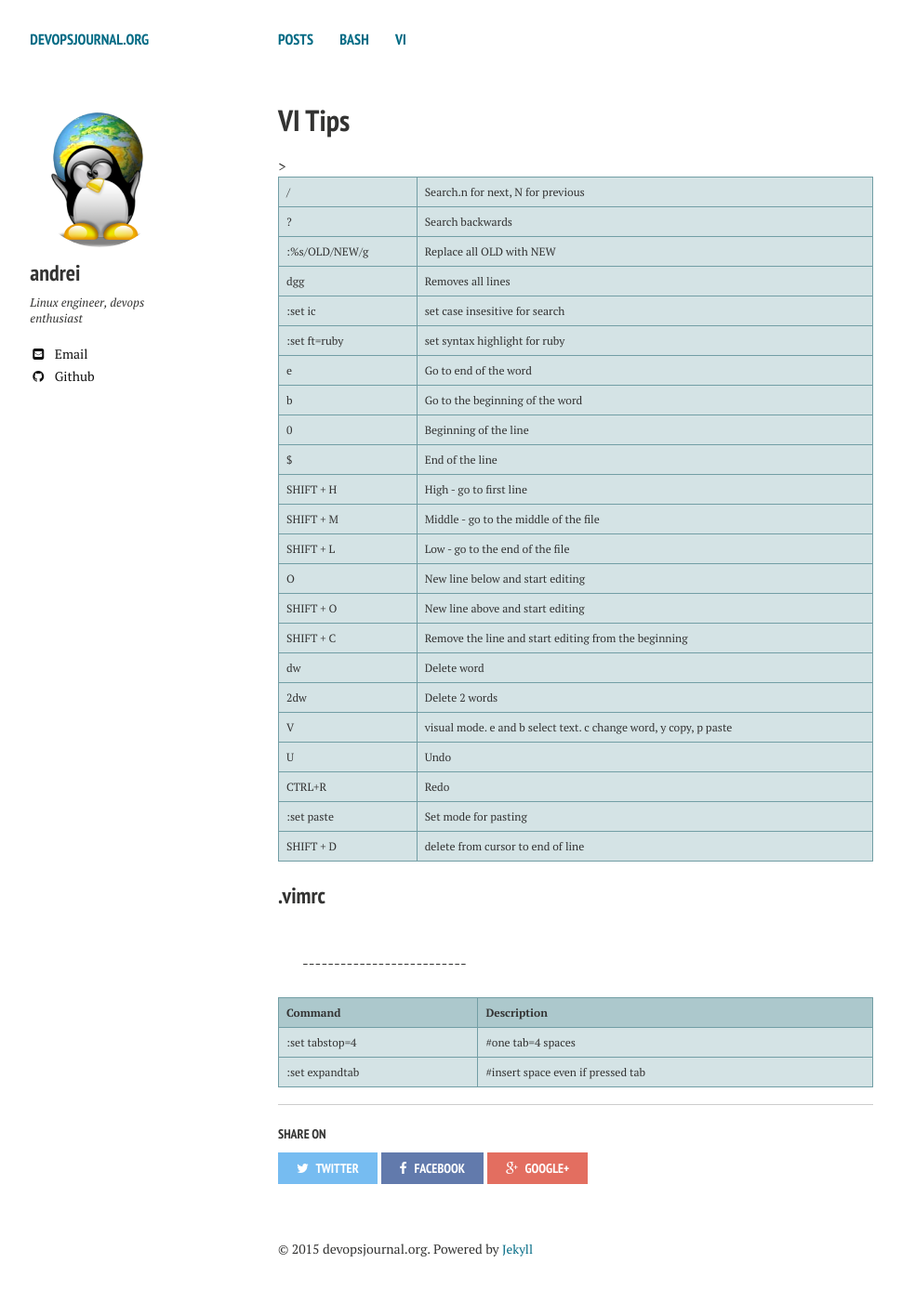
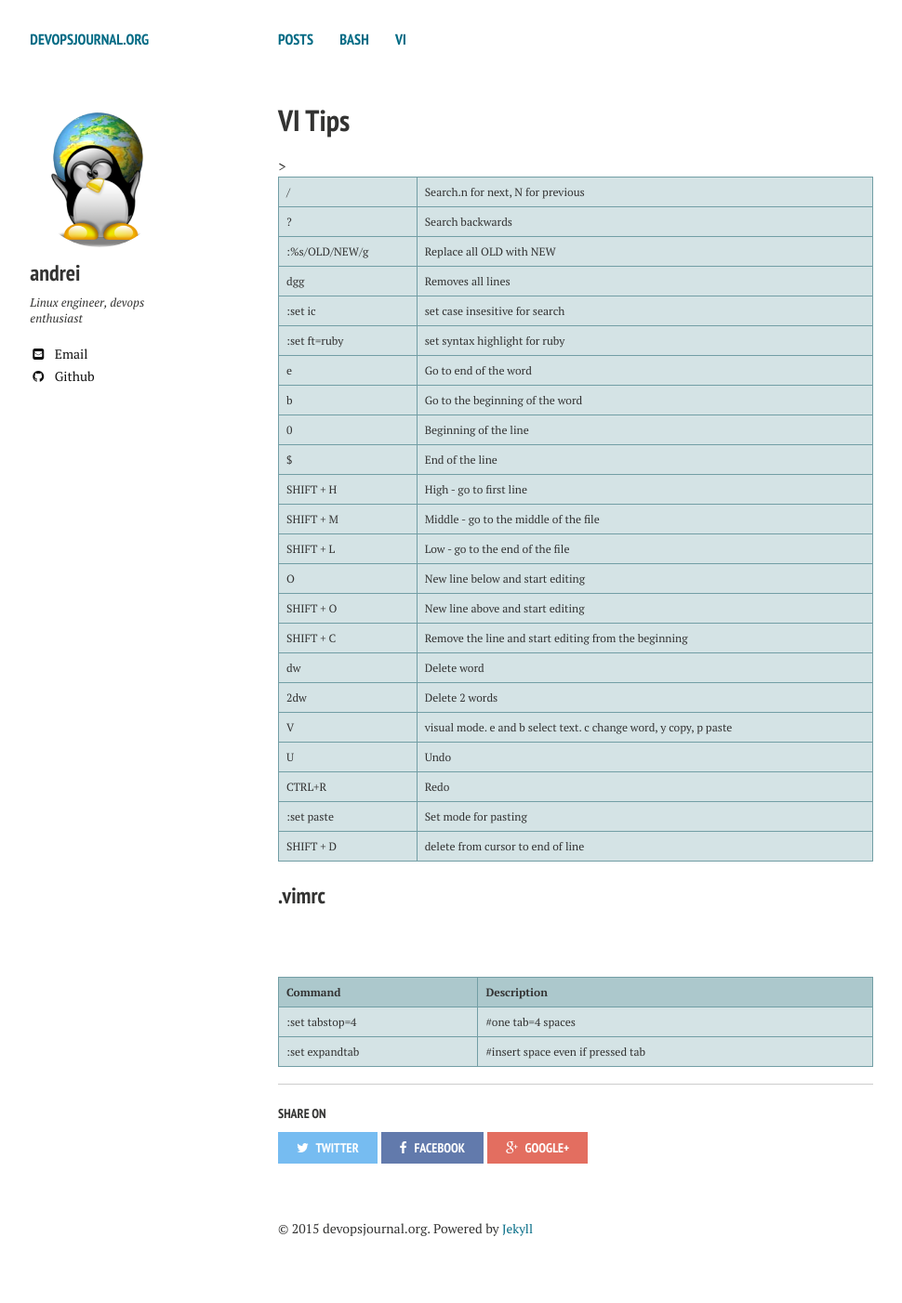
Before and after one commit to andreisid/andreisid.github.io, a Jekyll site: the page built from vi/index.md, in a window 1280 px wide. Shown: the whole page at 93% size, without its empty margins (21-991 px from the left). Built offline with Jekyll 4.4.1, drawn with Linux system fonts in a browser that asks for light colours; nearby versions of some CDN libraries; after the commit the page ends 1380 px from its top, so only the background shows below that.

Commit message:
typo fix

```diff
--- a/vi/index.md
+++ b/vi/index.md
@@ -41,7 +41,6 @@ excerpt: "VI Tips"
 
 <h3>.vimrc</h3>
 <br>
-<p>--------------------------</p>
 <table class="tftable" border="1">
 <tbody>
 <tr><th>Command</th><th>Description</th></tr>
```
